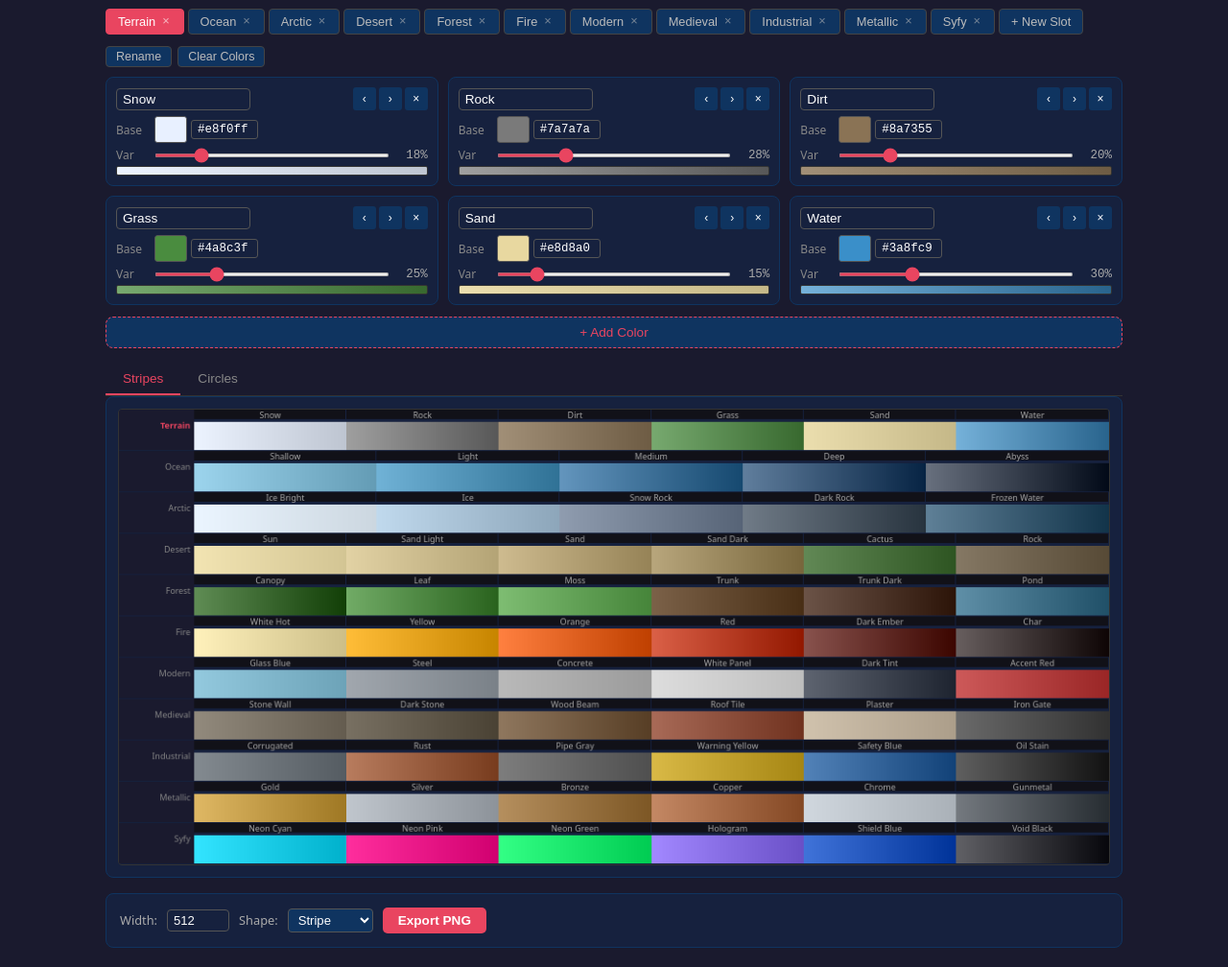
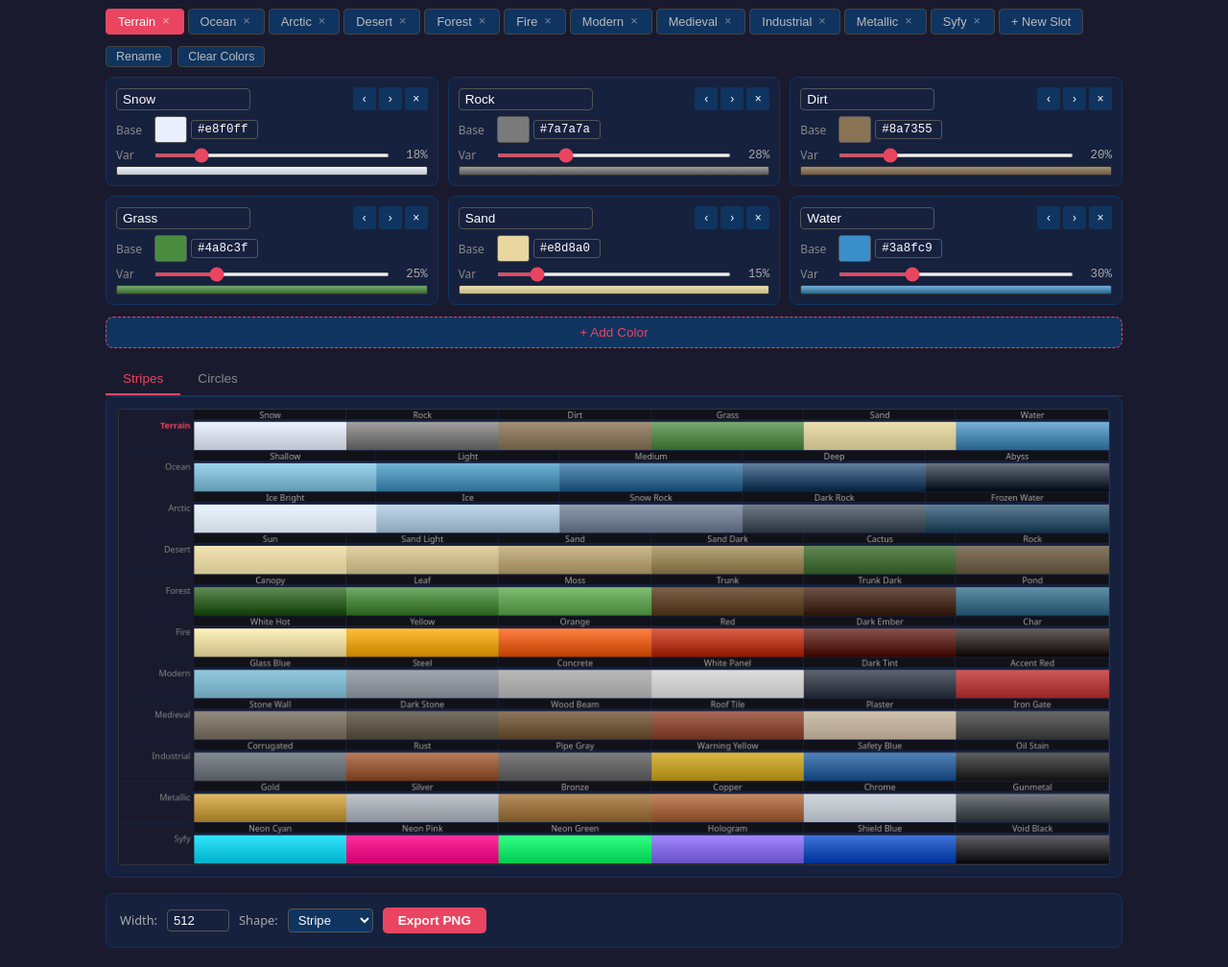
Before and after one commit to kyranis-studio/low-map, a plain HTML site: page index.html in a window 1280 px wide. Shown: the part 89-1097 px from the top of the page at 96% size. Drawn offline with Linux system fonts and the light colour scheme.

Commit message:
rotate colors

```diff
--- a/index.html
+++ b/index.html
@@ -325,7 +325,7 @@ function updateVariation(pid, idx, value) {
     card.querySelector('.var-val').textContent = Math.round(c.variation) + '%';
     const { colorA, colorB } = getEntryColors(c);
     const swatch = card.querySelector('.mini-swatch');
-    if (swatch) swatch.style.background = 'linear-gradient(to right,' + colorA + ',' + colorB + ')';
+    if (swatch) swatch.style.background = 'linear-gradient(to bottom,' + colorA + ',' + colorB + ')';
   }
   renderAll();
 }
@@ -385,7 +385,7 @@ function renderPalette() {
       '  <input type="range" min="0" max="100" value="' + c.variation + '" oninput="updateVariation(\'' + p.id + '\',' + i + ',this.value)">',
       '  <span class="var-val">' + Math.round(c.variation) + '%</span>',
       '</div>',
-      '<div class="mini-swatch" style="background:linear-gradient(to right,' + colorA + ',' + colorB + ')"></div>',
+      '<div class="mini-swatch" style="background:linear-gradient(to bottom,' + colorA + ',' + colorB + ')"></div>',
     ].join('');
     el.appendChild(card);
   });
@@ -432,11 +432,11 @@ function renderStripeRow(ctx, entries, y, rowH, barX, barW) {
     ctx.fillRect(x0, y, x1 - x0 - 1, headerH - 2);
     ctx.fillStyle = "#aaa";
     ctx.fillText(entries[s].name, midX, y + 9);
-    for (let x = x0; x < x1 && x < barX + barW; x++) {
-      const t = (x - x0) / (x1 - x0 - 1 || 1);
+    for (let dy = 0; dy < barH - 2; dy++) {
+      const t = dy / (barH - 3 || 1);
       const [r,g,b] = sampleEntryGradient(entries[s], t);
       ctx.fillStyle = "rgb(" + r + "," + g + "," + b + ")";
-      ctx.fillRect(x, barY + 1, 1, barH - 2);
+      ctx.fillRect(x0, barY + 1 + dy, x1 - x0, 1);
     }
   }
 }
@@ -460,14 +460,14 @@ function renderCircleRow(ctx, entries, y, rowH, barX, barW) {
     ctx.fillStyle = "#aaa";
     ctx.fillText(entries[s].name, cx, y + 9);
     for (let dy = -Math.ceil(radius); dy <= Math.ceil(radius); dy++) {
+      const t = (dy + radius) / (2 * radius);
+      const [r, g, b] = sampleEntryGradient(entries[s], t);
       for (let dx = -Math.ceil(radius); dx <= Math.ceil(radius); dx++) {
         const px = Math.round(cx + dx);
         const py = Math.round(cy + dy);
         if (px < barX || px >= barX + barW || py < circY || py >= circY + circH) continue;
         const dist = Math.sqrt(dx * dx + dy * dy);
         if (dist > radius) continue;
-        const t = dist / radius;
-        const [r, g, b] = sampleEntryGradient(entries[s], t);
         ctx.fillStyle = "rgb(" + r + "," + g + "," + b + ")";
         ctx.fillRect(px, py, 1, 1);
       }
```
